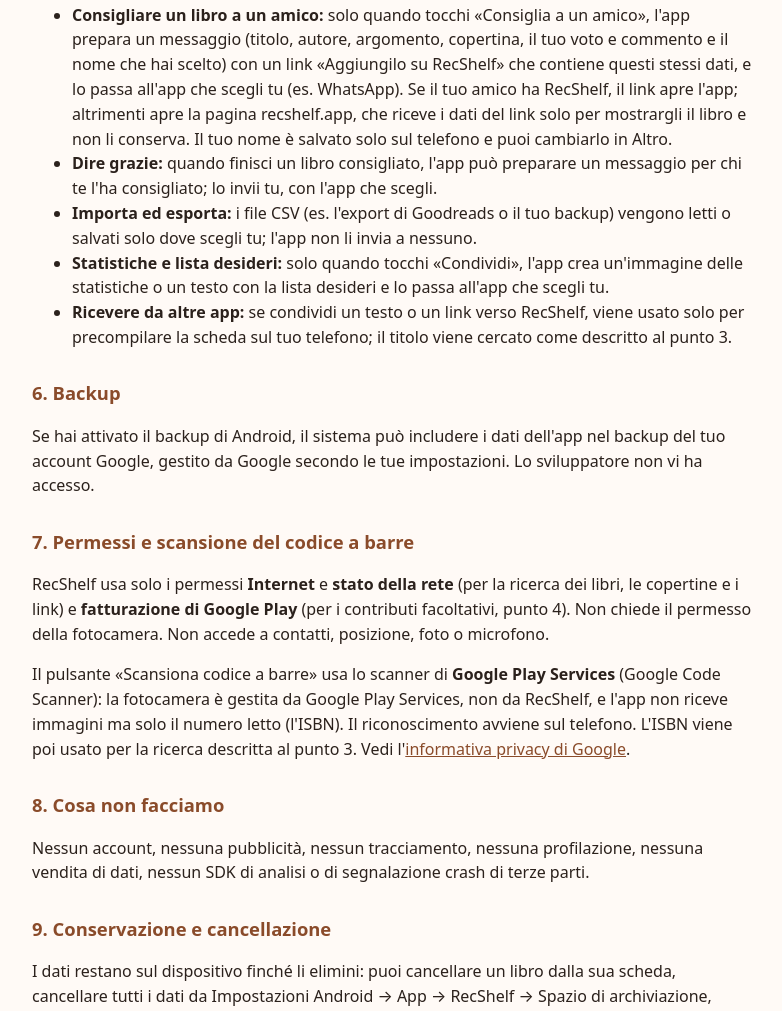
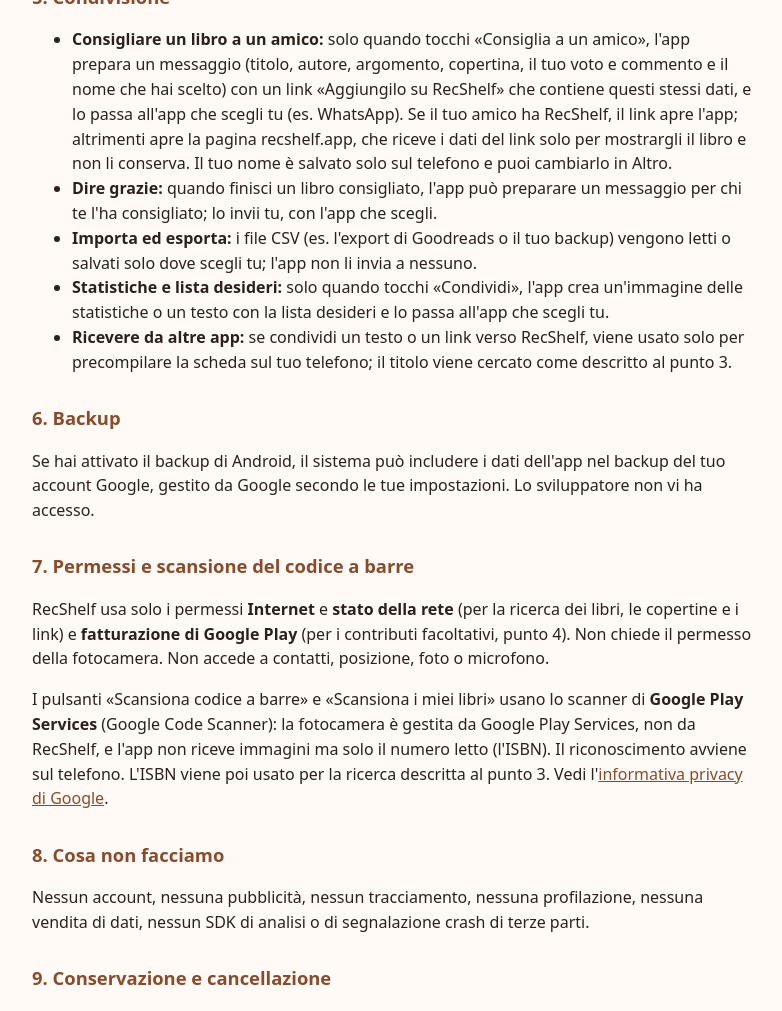
Before and after one commit to Grogworks/grogworks.github.io, a plain HTML site: page recshelf/it/privacy.html in a window 1280 px wide. Shown: the part 1783-2794 px from the top of the page, without its empty margins (248-1030 px from the left). Drawn offline with Linux system fonts and the light colour scheme.

Commit message:
Informativa privacy: libreria di casa

```diff
--- a/recshelf/it/privacy.html
+++ b/recshelf/it/privacy.html
@@ -48,6 +48,7 @@ dell'app sul tuo telefono:</p>
   <li>titolo, autore, ISBN e indirizzo della copertina dei libri;</li>
   <li>stato (consigliato, da leggere, letto), priorità, argomento, voto, commenti e date;</li>
   <li>il nome di chi ti ha consigliato un libro e dove (es. un podcast);</li>
+  <li>se un libro è nella tua libreria di casa e in che formato (cartaceo, ebook, audiolibro);</li>
   <li>la lista desideri, i prestiti (a chi hai prestato un libro e da quando)
       e quante volte hai condiviso un libro, usati per le statistiche.</li>
 </ul>
@@ -110,7 +111,7 @@ del tuo account Google, gestito da Google secondo le tue impostazioni. Lo svilup
 <p>RecShelf usa solo i permessi <strong>Internet</strong> e <strong>stato della rete</strong> (per la ricerca dei libri, le copertine e i link)
 e <strong>fatturazione di Google Play</strong> (per i contributi facoltativi, punto 4). Non chiede il permesso della fotocamera.
 Non accede a contatti, posizione, foto o microfono.</p>
-<p>Il pulsante «Scansiona codice a barre» usa lo scanner di <strong>Google Play Services</strong> (Google Code Scanner):
+<p>I pulsanti «Scansiona codice a barre» e «Scansiona i miei libri» usano lo scanner di <strong>Google Play Services</strong> (Google Code Scanner):
 la fotocamera è gestita da Google Play Services, non da RecShelf, e l'app non riceve immagini ma solo il numero
 letto (l'ISBN). Il riconoscimento avviene sul telefono. L'ISBN viene poi usato per la ricerca descritta al punto 3.
 Vedi l'<a href="https://policies.google.com/privacy">informativa privacy di Google</a>.</p>
```
